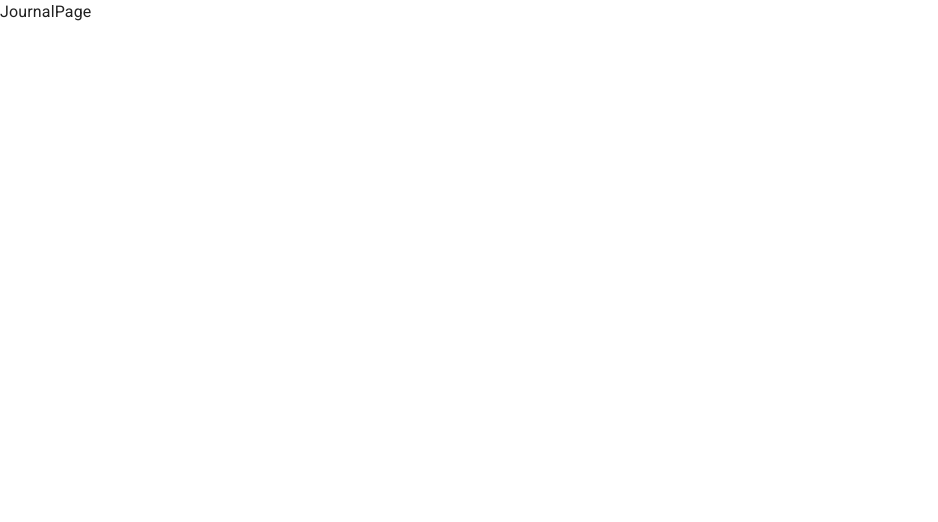
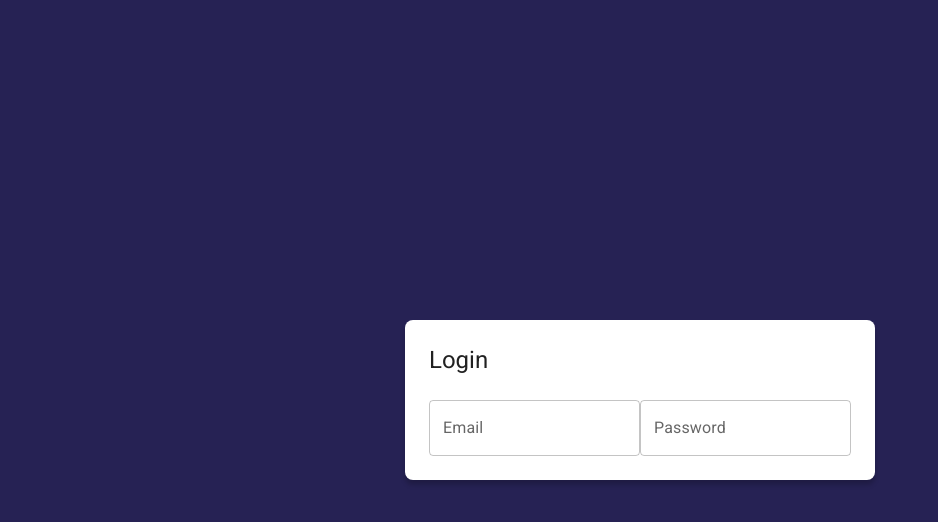
Before and after one commit to christinalorenzomontes/journal-app-react, a React (Vite) app: page / in a window 1280 px wide. Shown: the top 522 px of the page, without its empty margins (0-938 px from the left). Built offline with nearby package versions, Linux system fonts and the light colour scheme.

Commit message:
LoginPage first part

```diff
--- a/src/auth/pages/LoginPage.jsx
+++ b/src/auth/pages/LoginPage.jsx
@@ -1,8 +1,44 @@
+import { Grid, TextField, Typography } from "@mui/material"
 
 export const LoginPage = () => {
   return (
-    <>
-      <h1>LoginPage</h1>
-    </>
+    <Grid
+      container
+      spacing={ 0 }
+      direction="column"
+      alignItems="center"
+      justifyContent="center"
+      sx={{ minHeight: '100vh', backgroundColor: 'primary.main', padding: 4 }}
+    >
+    <Grid item
+      className="box-shadow"
+      xs={ 3 }
+      sx={{ backgroundColor: 'white', padding: 3, borderRadius: 2 }}
+    >
+      <Typography variant="h5" sx={{ mb: 1 }}>Login</Typography>
+      <form>
+        <Grid container>
+          <Grid item sx={{ mt: 2 }}>
+            <TextField
+              label="Email"
+              type="email"
+              placeholder="email@google.es"
+              fullWidth
+            />
+          </Grid>
+          <Grid item sx={{ mt: 2}} >
+            <TextField
+              label="Password"
+              type="password"
+              placeholder="Password"
+              fullWidth
+            />
+          </Grid>
+
+        </Grid>
+      </form>
+    </Grid>
+
+    </Grid>
   )
 }
--- a/src/journal/pages/JournalPage.jsx
+++ b/src/journal/pages/JournalPage.jsx
@@ -1,6 +1,7 @@
+import { Typography } from "@mui/material";
 
 export const JournalPage = () => {
   return (
-    <div>JournalPage</div>
+    <Typography>JournalPage</Typography>
   )
 }
--- a/src/journal/routes/JournalRoutes.jsx
+++ b/src/journal/routes/JournalRoutes.jsx
@@ -1,10 +1,12 @@
 import { Navigate, Route, Routes } from 'react-router-dom'
 import { JournalPage } from '../pages/JournalPage'
+import { LoginPage } from '../../auth/pages'
 
 export const JournalRoutes = () => {
   return (
     <Routes>
-      <Route path="/" element={ <JournalPage /> } />
+      <Route path="/" element={ <LoginPage /> } />
+
       <Route path="/*" element={ <Navigate to="/" /> } />
     </Routes>
   )
--- a/src/styles.css
+++ b/src/styles.css
@@ -0,0 +1,3 @@
+.box-shadow {
+  box-shadow: 0px 5px 5px rgba(0, 0, 0, 0.2);
+}
--- a/src/theme/purpleTheme.js
+++ b/src/theme/purpleTheme.js
@@ -3,7 +3,7 @@ import { red } from "@mui/material/colors";
 
 export const purpleTheme = createTheme({
   palette: {
-    prymary: {
+    primary: {
       main: '#262254'
     },
     secondary: {
```
Also changed, not shown: src/main.jsx (+5 -5 lines).
